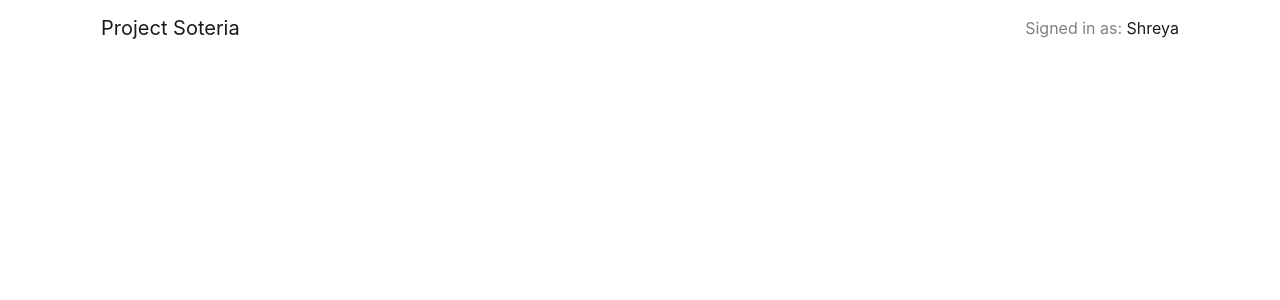
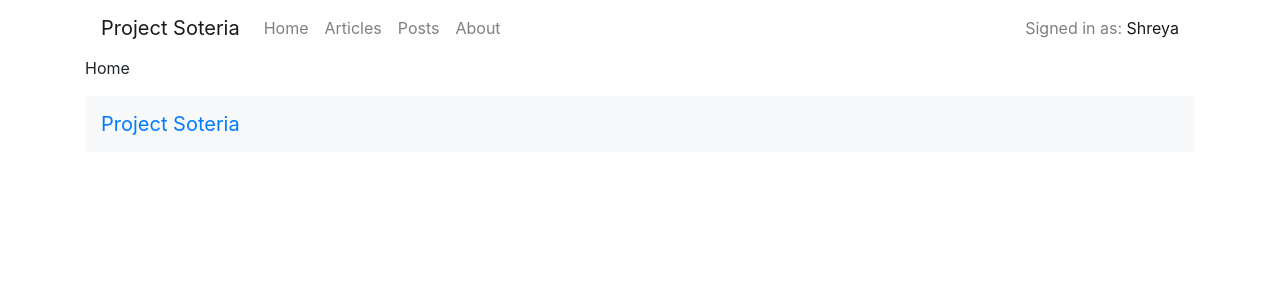
Before and after one commit to projectsoteria/test-react-app, a React (Create React App) app: page / in a window 1280 px wide. Shown: the top 300 px of the page. Built offline with nearby package versions, Linux system fonts and the light colour scheme.

Commit message:
added pages and navbar

```diff
--- a/src/App.js
+++ b/src/App.js
@@ -1,23 +1,48 @@
-import React from "react";
+import React, {useState} from "react";
 import Container from "react-bootstrap/Container";
 import Row from "react-bootstrap/Row";
 import Col from "react-bootstrap/Col";
+import About from "./components/About";
+import Home from "./components/Home";
+import Footer from "./components/Footer";
 import PostContainer from "./components/PostContainer";
 import ArticleContainer from "./components/ArticleContainer";
 import Navbar from "./components/Navbar";
 
 function App() {
+  const [eventKey, setEventKey] = useState("Home")
+  let page = undefined
+  if (eventKey === "Home")
+  {
+    page = <Home></Home>
+  }
+  else if (eventKey === "About")
+  {
+    page = <About></About>
+  }
+  else if (eventKey === "Articles")
+  {
+    page = <ArticleContainer articleData={[]}></ArticleContainer>
+  }
+  else if (eventKey === "Posts")
+  {
+    page = <PostContainer postData={[]}></PostContainer>
+  }
   return (
     <Container>
       <Row>
         <Col>
-          <Navbar title="Project Soteria" user="Shreya"></Navbar>
+          <Navbar title="Project Soteria" user="Shreya" onSelect={(eventKey) => setEventKey(eventKey)}></Navbar>
         </Col>
       </Row>
       <Row>
         <Col>
-          <PostContainer postData={[]}></PostContainer>
-          <ArticleContainer articleData={[]}></ArticleContainer>
+          {page}
+        </Col>
+      </Row>
+      <Row>
+        <Col>
+          <Footer title="Project Soteria"></Footer>
         </Col>
       </Row>
     </Container>
--- /dev/null
+++ b/src/components/About.js
@@ -0,0 +1,7 @@
+import React from 'react';
+
+export default function() {
+  return (
+    <p>About</p>
+  )
+}
--- a/src/components/ArticleContainer.js
+++ b/src/components/ArticleContainer.js
@@ -1,4 +1,4 @@
-import React from "react";
+import React,{useState} from "react";
 import Article from "./Article"
 import CardColumns from "react-bootstrap/CardColumns";
 
@@ -17,6 +17,7 @@ export default function ({articleData})
   });
   return (
     <div>
+      <p>Article</p>
       <CardColumns>{articles}</CardColumns>
     </div>
   );
--- /dev/null
+++ b/src/components/Footer.js
@@ -0,0 +1,10 @@
+import React from "react";
+import Navbar from "react-bootstrap/Navbar";
+
+export default function ({ title, user }) {
+  return (
+    <Navbar expand="lg" variant="bottom" bg="light">
+      <Navbar.Brand href="#">{title}</Navbar.Brand>
+    </Navbar>
+  );
+}
--- /dev/null
+++ b/src/components/Home.js
@@ -0,0 +1,7 @@
+import React from 'react';
+
+export default function() {
+  return (
+    <p>Home</p>
+  )
+}
--- a/src/components/Navbar.js
+++ b/src/components/Navbar.js
@@ -1,9 +1,10 @@
 import React from "react";
 import Navbar from "react-bootstrap/Navbar";
+import Nav from "react-bootstrap/Nav";
 import Button from "react-bootstrap/Button";
 import Form from "react-bootstrap/Form";
 
-export default function ({ title, user }) {
+export default function ({ title, user, onSelect }) {
   let content = undefined;
   console.log(user);
   if (user === undefined) {
@@ -24,6 +25,23 @@ export default function ({ title, user }) {
   return (
     <Navbar>
       <Navbar.Brand href="#home">{title}</Navbar.Brand>
+      <Nav
+        activeKey="/home"
+        onSelect={(selectedKey) => onSelect(selectedKey)}
+      >
+        <Nav.Item>
+          <Nav.Link eventKey="Home">Home</Nav.Link>
+        </Nav.Item>
+        <Nav.Item>
+          <Nav.Link eventKey="Articles">Articles</Nav.Link>
+        </Nav.Item>
+        <Nav.Item>
+          <Nav.Link eventKey="Posts">Posts</Nav.Link>
+        </Nav.Item>
+        <Nav.Item>
+          <Nav.Link eventKey="About">About</Nav.Link>
+        </Nav.Item>
+      </Nav>
       <Navbar.Toggle />
       <Navbar.Collapse className="justify-content-end">
         {content}
--- a/src/components/PostContainer.js
+++ b/src/components/PostContainer.js
@@ -16,6 +16,7 @@ export default function ({ postData }) {
   });
   return (
     <div>
+      <p>Post</p>
       <CardColumns>{posts}</CardColumns>
     </div>
   );
```
